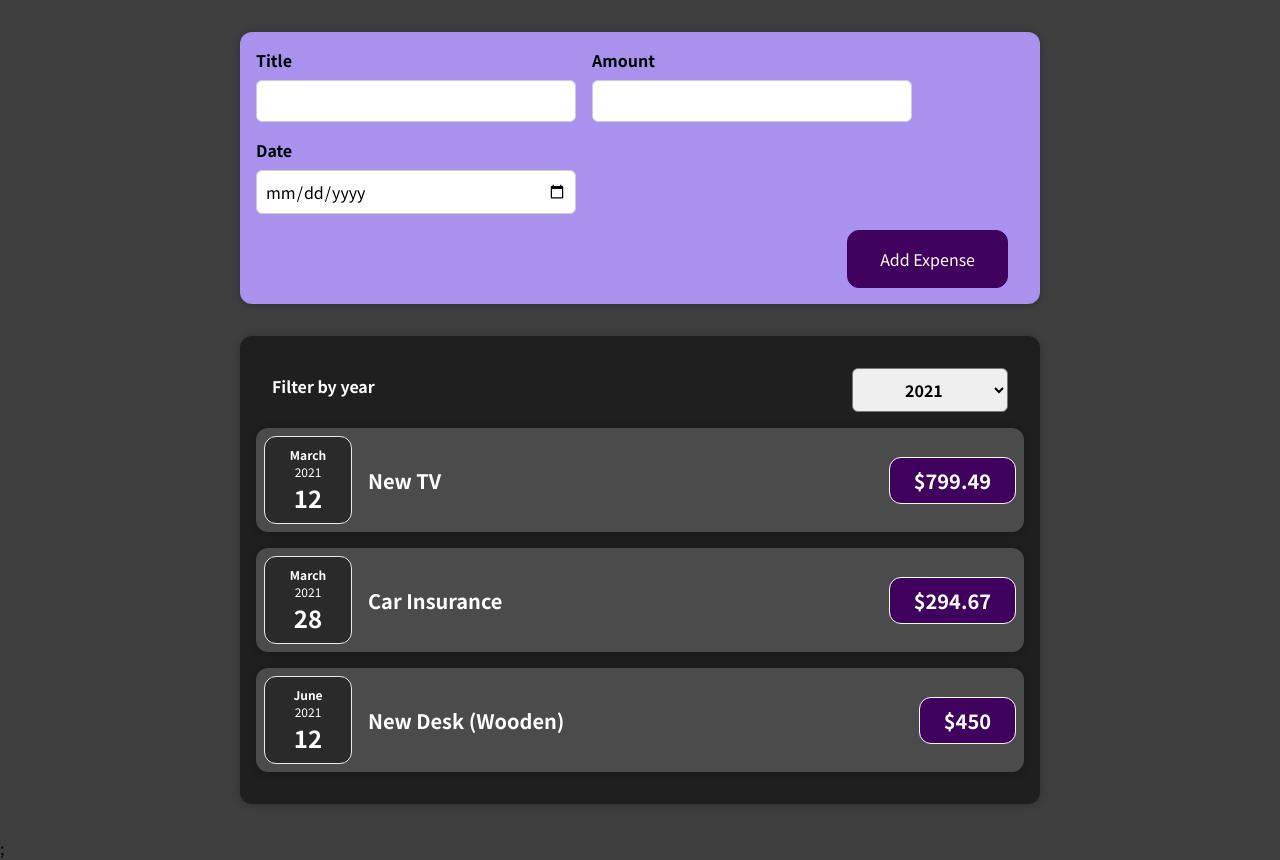
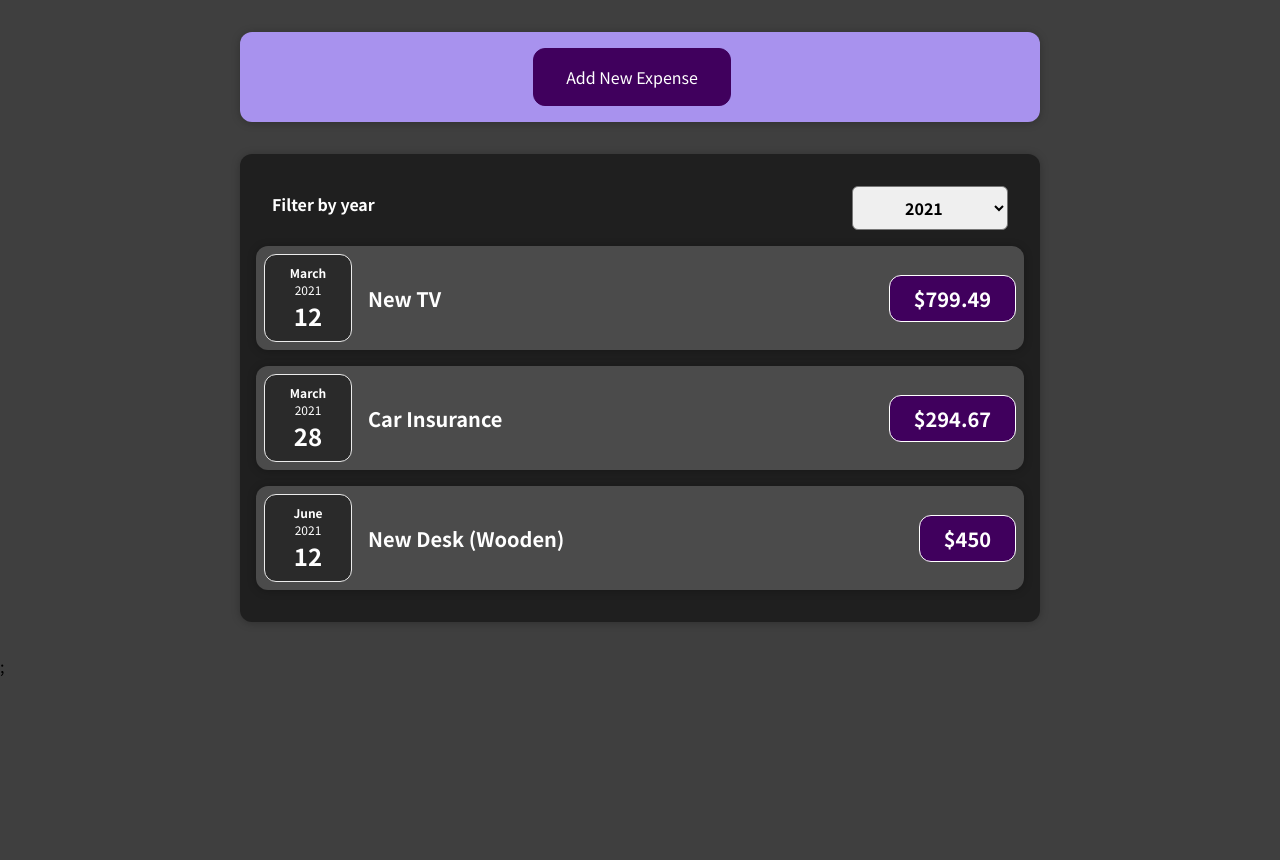
Before and after one commit to latenightwreck/expense-report, a React (Create React App) app: page / in a window 1280 px wide. After the commit the page ends 800 px from the top, so only its background shows below. Built offline with nearby package versions, Linux system fonts and the light colour scheme.

Commit message:
Created Add New Expense button.

```diff
--- a/src/components/Expenses/Expenses.js
+++ b/src/components/Expenses/Expenses.js
@@ -1,6 +1,5 @@
 import { useState } from 'react';
 import Card from '../UI/Card';
-import ExpenseItem from './ExpenseItem';
 import './Expenses.css';
 import ExpensesFilter from './ExpensesFilter';
 import ExpensesList from './ExpensesList';
--- a/src/components/NewExpense/ExpenseForm.js
+++ b/src/components/NewExpense/ExpenseForm.js
@@ -32,6 +32,7 @@
     setEnteredDate('');
     setEnteredTitle('');
   };
+
   return (
     <form onSubmit={submitHandler}>
       <div className='new-expense__controls'>
@@ -59,6 +60,9 @@
         </div>
       </div>
       <div className='new-expense__actions'>
+        <button type='button' onClick={props.onCancel}>
+          Cancel
+        </button>
         <button type='submit'>Add Expense</button>
       </div>
     </form>
--- a/src/components/NewExpense/NewExpense.js
+++ b/src/components/NewExpense/NewExpense.js
@@ -1,3 +1,4 @@
+import { useState } from 'react';
 import ExpenseForm from './ExpenseForm';
 import './NewExpense.css';
 
@@ -10,9 +11,25 @@
     props.onAddExpense(expenseData);
   };
 
+  const [isEditing, setIsEditing] = useState(false);
+
+  const startEditingHandler = () => {
+    setIsEditing(true);
+  };
+  const stopEditingHandler = () => {
+    setIsEditing(false);
+  };
   return (
     <div className='new-expense'>
-      <ExpenseForm onSaveExpenseData={saveExpenseDataHandler} />
+      {!isEditing && (
+        <button onClick={startEditingHandler}>Add New Expense</button>
+      )}
+      {isEditing && (
+        <ExpenseForm
+          onSaveExpenseData={saveExpenseDataHandler}
+          onCancel={stopEditingHandler}
+        />
+      )}
     </div>
   );
 };
```
